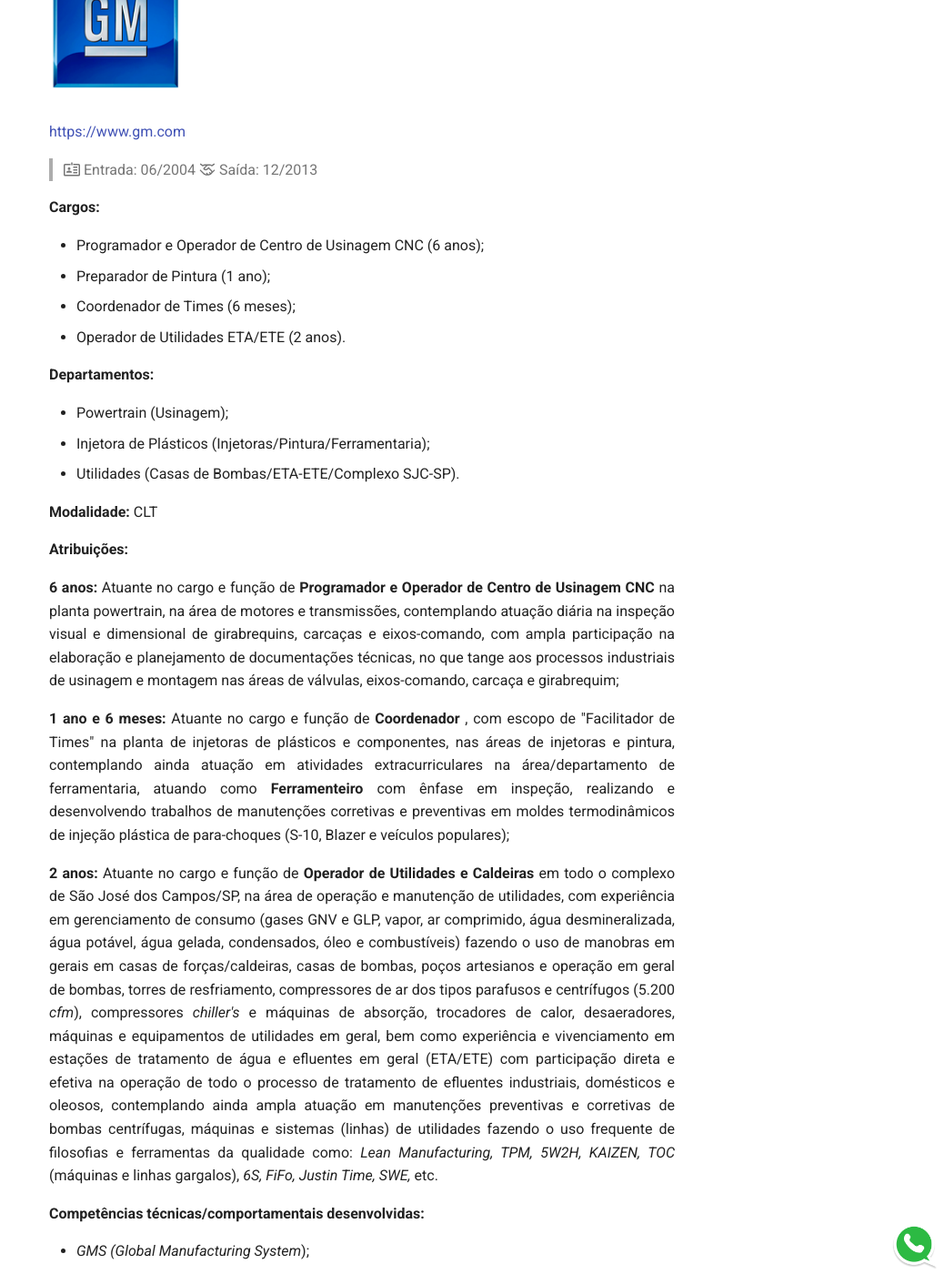
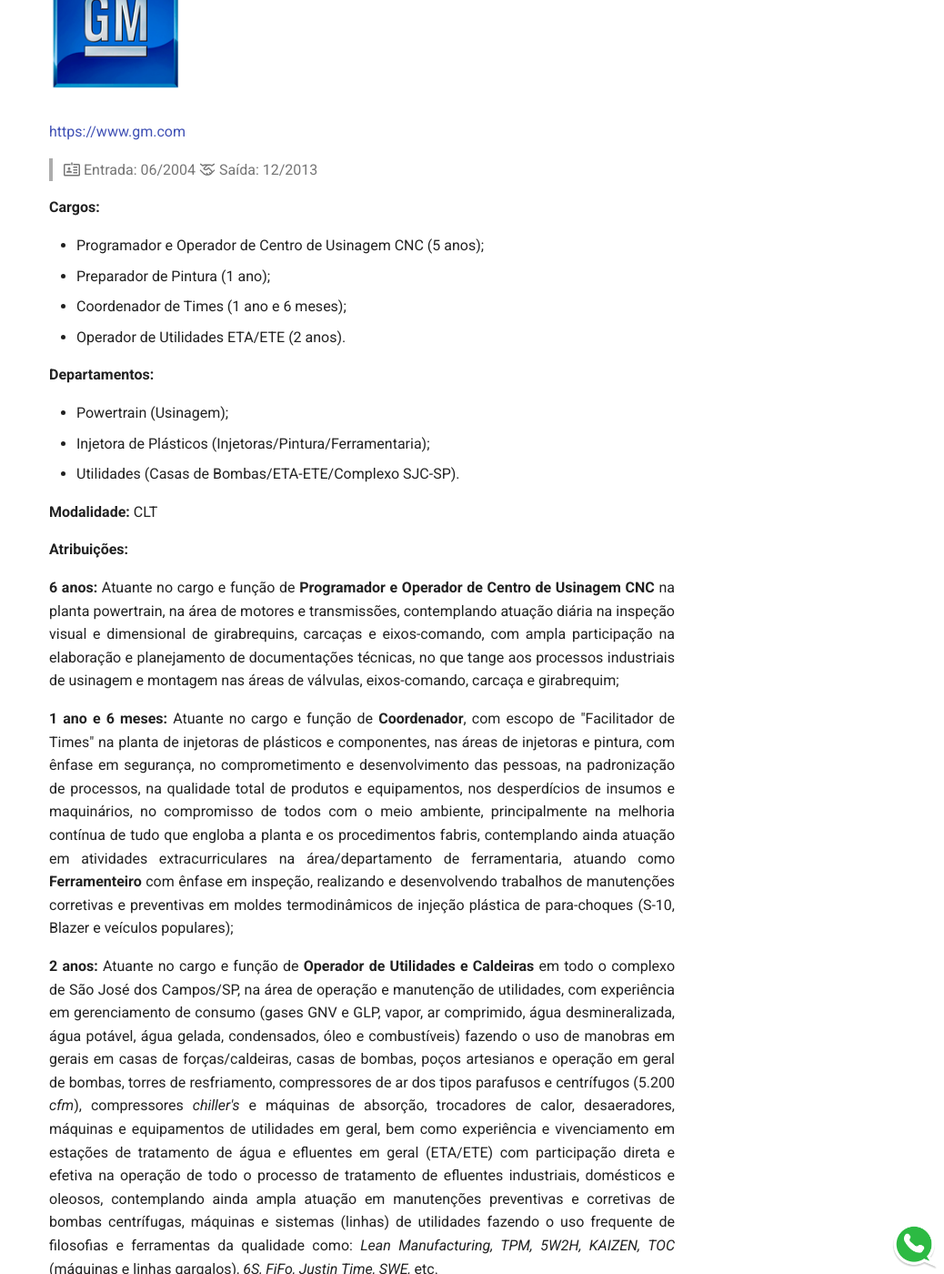
Before and after one commit to arrs82/curriculo, an MkDocs documentation site: the page built from docs/experiencia-profissional.md, in a window 1280 px wide and 1400 px high, scrolled down 6497 px. Shown: the whole window at 91% size, without its empty margins (242-1280 px from the left). Built offline with MkDocs 1.6.1 and Material for MkDocs 9.7.7, drawn with Linux system fonts in a browser that asks for light colours; nearby versions of some CDN libraries.

Commit message:
Salvando alterações locais antes de reverter

```diff
--- a/docs/experiencia-profissional.md
+++ b/docs/experiencia-profissional.md
@@ -179,9 +179,9 @@
 
 **Cargos:**
 
-* Programador e Operador de Centro de Usinagem CNC (6 anos);
+* Programador e Operador de Centro de Usinagem CNC (5 anos);
 * Preparador de Pintura (1 ano);
-* Coordenador de Times (6 meses);
+* Coordenador de Times (1 ano e 6 meses);
 * Operador de Utilidades ETA/ETE (2 anos).
 
 **Departamentos:**
@@ -199,7 +199,7 @@
 </p>
 
 <p style="text-align: justify;">
-<strong>1 ano e 6 meses:</strong> Atuante no cargo e função de <strong> Coordenador</strong> , com escopo de "Facilitador de Times" na planta de injetoras de plásticos e componentes, nas áreas de injetoras e pintura, contemplando ainda atuação em atividades extracurriculares na área/departamento de ferramentaria, atuando como <strong> Ferramenteiro</strong>  com ênfase em inspeção, realizando e desenvolvendo trabalhos de manutenções corretivas e preventivas em moldes termodinâmicos de injeção plástica de para-choques (S-10, Blazer e veículos populares);
+<strong>1 ano e 6 meses:</strong> Atuante no cargo e função de <strong> Coordenador</strong>, com escopo de "Facilitador de Times" na planta de injetoras de plásticos e componentes, nas áreas de injetoras e pintura, com ênfase em segurança, no comprometimento e desenvolvimento das pessoas, na padronização de processos, na qualidade total de produtos e equipamentos, nos desperdícios de insumos e maquinários, no compromisso de todos com o meio ambiente, principalmente na melhoria contínua de tudo que engloba a planta e os procedimentos fabris, contemplando ainda atuação em atividades extracurriculares na área/departamento de ferramentaria, atuando como <strong> Ferramenteiro</strong>  com ênfase em inspeção, realizando e desenvolvendo trabalhos de manutenções corretivas e preventivas em moldes termodinâmicos de injeção plástica de para-choques (S-10, Blazer e veículos populares);
 </p>
 
 <p style="text-align: justify;">
```
Also changed, not shown: 2 other files.
